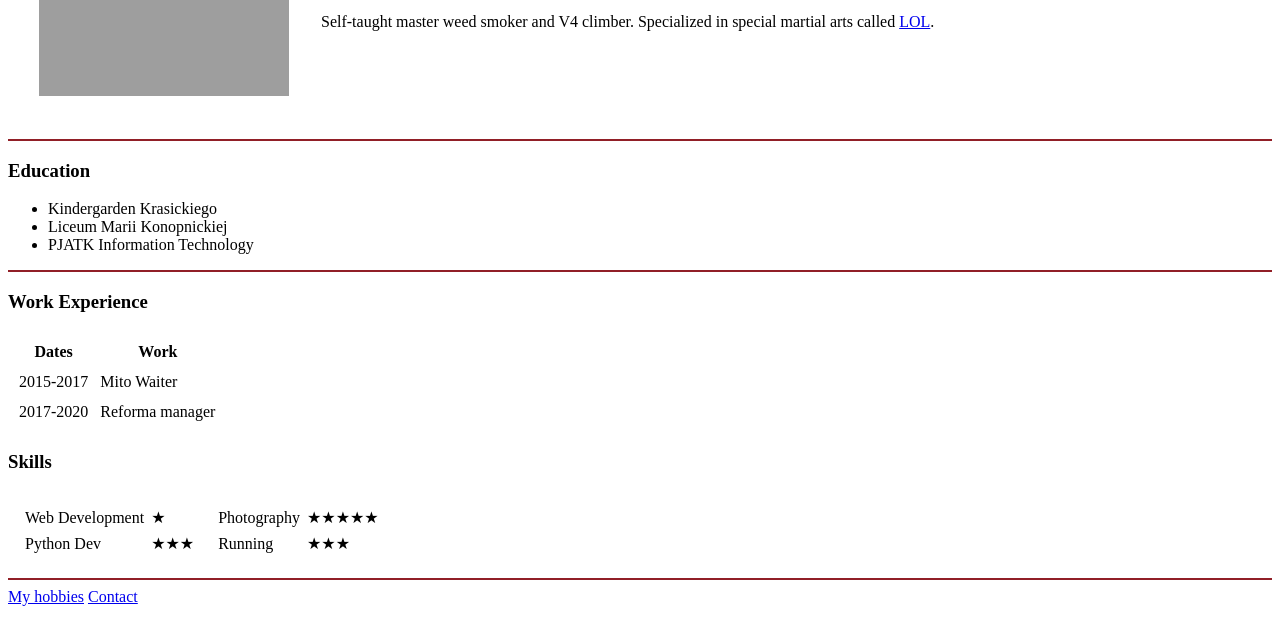
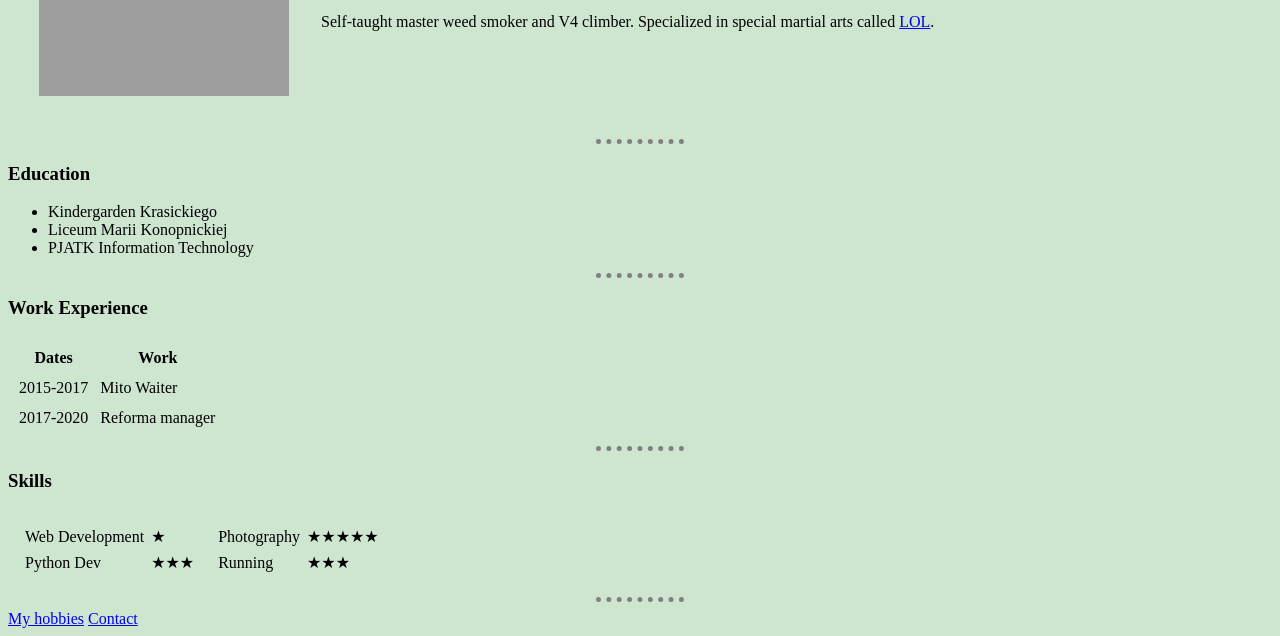
Before and after one commit to frankot/my_site, a plain HTML site: page index.html in a window 1280 px wide. Shown: the part 193-829 px from the top of the page. Before the commit the page ends 807 px from the top, so only its background shows below. Drawn offline with Linux system fonts and the light colour scheme; grey boxes are pictures that could not be loaded.

Commit message:
Added basic css styles

```diff
--- /dev/null
+++ b/css/styles.css
@@ -0,0 +1,10 @@
+body {
+  background-color: #CEE5D0;
+}
+
+hr {
+  border-style: dotted none none;
+  border-color: grey;
+  width: 7%;
+  border-width: 5px;
+}
--- a/index.html
+++ b/index.html
@@ -3,8 +3,8 @@
 
 <head>
   <meta charset="UTF-8">
-
   <title>Frank's site </title>
+  <link rel="stylesheet" href="css/styles.css">
 </head>
 
 <body>
@@ -20,7 +20,7 @@
     </tr>
   </table>
 
-  <hr size="2" color="911F27">
+  <hr>
 
   <h3>Education</h3>
   <ul>
@@ -28,9 +28,9 @@
     <li>Liceum Marii Konopnickiej</li>
     <li>PJATK Information Technology</li>
   </ul>
-  <hr size="2" color="911F27">
+  <hr>
 
- <h3>Work Experience</h3>
+  <h3>Work Experience</h3>
   <table cellspacing="10">
     <thead>
       <tr>
@@ -49,7 +49,7 @@
       </tr>
     </tbody>
   </table>
-
+  <hr>
   <h3>Skills</h3>
   <table cellspacing="10">
     <td>
@@ -78,7 +78,7 @@
     </td>
   </table>
 
-  <hr size="2" color="911F27">
+  <hr>
   <a href="hobbies.html">My hobbies</a>
   <a href="contact.html">Contact</a>
 
```
Also changed, not shown: contact.html (+1 -0 lines), hobbies.html (+1 -0 lines).
